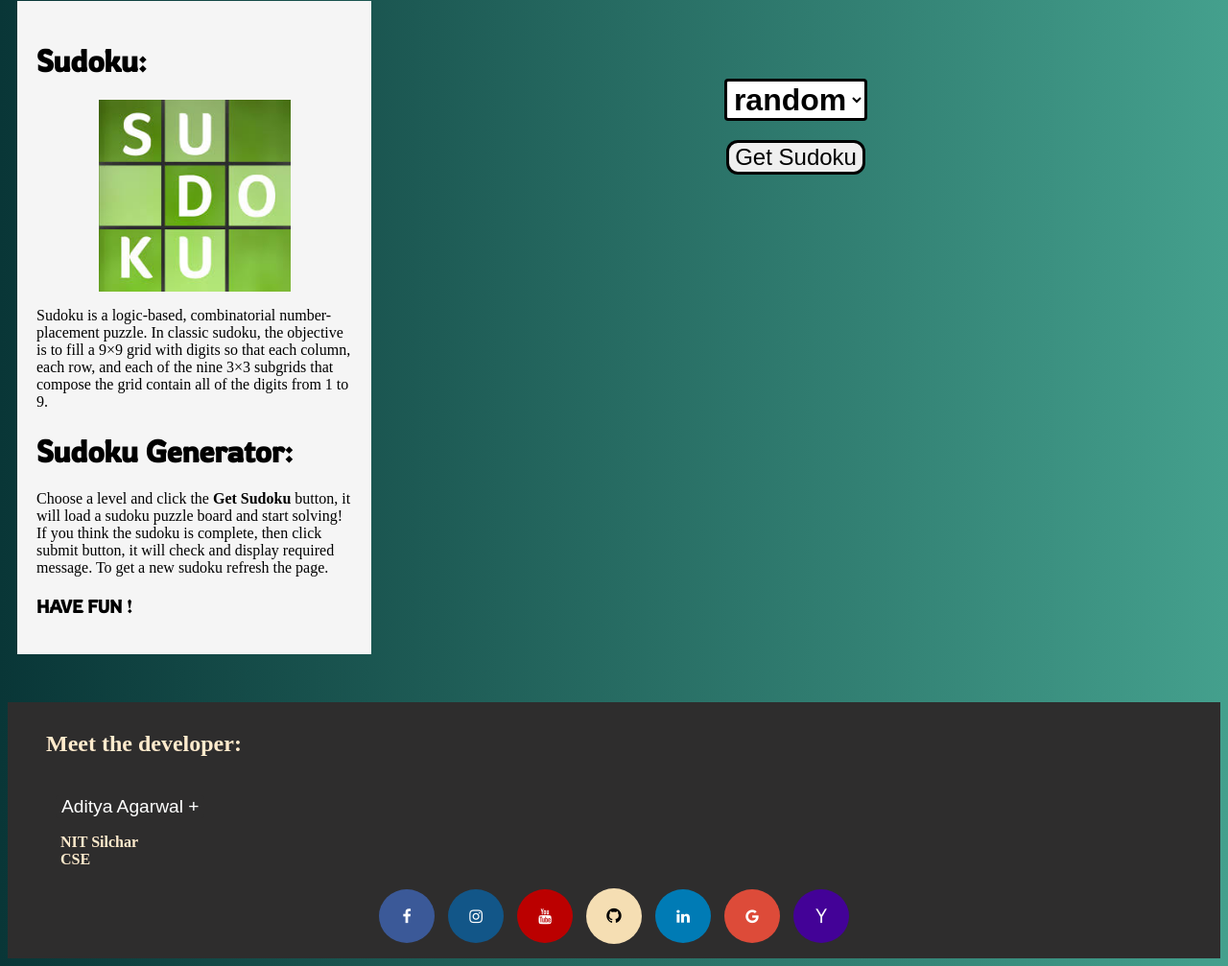
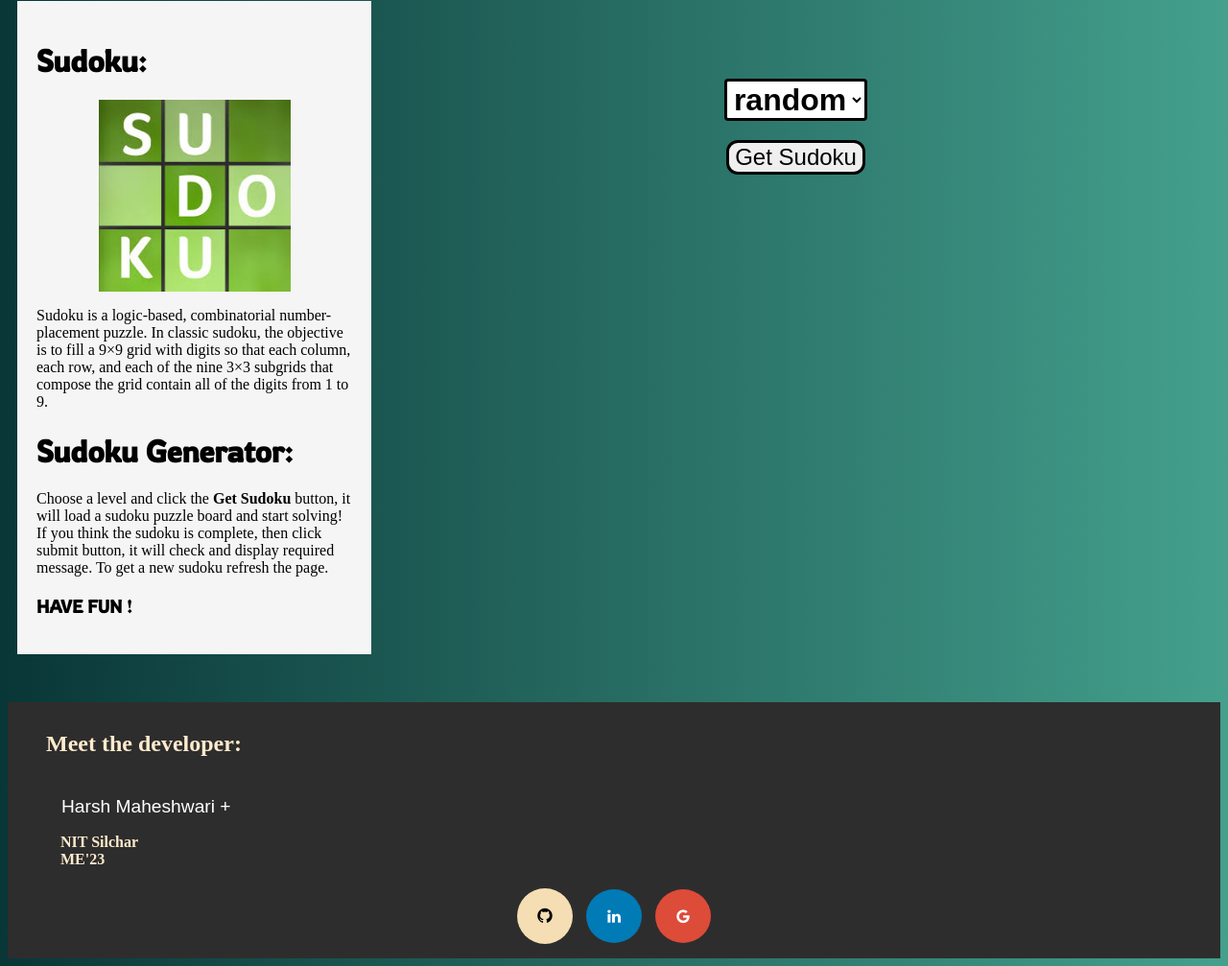
Before and after one commit to HarshMaheshwari23/Sudoku-Solver, a plain HTML site: page SudokuGenerator.html in a window 1280 px wide. Shown: the part 461-1468 px from the top of the page at 96% size. Drawn offline with Linux system fonts and the light colour scheme.

Commit message:
personal info updated

```diff
--- a/SudokuGenerator.html
+++ b/SudokuGenerator.html
@@ -178,24 +178,20 @@
 		<h2 style="text-align: left; padding-left: 30px;">Meet the developer:</h2>
 
 		<button class="collapsible">
-			Aditya Agarwal
+			Harsh Maheshwari
 		</button>
 
 		<div class="content">
-			<img src="aditya pic.jpg" alt="developer profile picture" style="height: 150px; width: 150px;">
+			<img src="Harsh_image.jpeg" alt="developer profile picture" style="height: 150px; width: 150px;">
 		</div>
 		<p>
 			<strong>NIT Silchar<br>
-				CSE</strong>
+				ME'23</strong>
 		</p>
 		<div class="icons">
-			<a href="https://www.facebook.com/profile.php?id=100009177385701" target="_blank" class="fa fa-facebook"></a>
-			<a href="https://www.instagram.com/_aditya_2712/" target="_blank" class="fa fa-instagram"></a>
-			<a href="https://www.youtube.com/channel/UCnm4Ub9cWVbzRv277EsS4mA" target="_blank" class="fa fa-youtube"></a>
-			<a href="https://github.com/aditya2712" target="_blank" class="fa fa-github" style="font-size: 18px;"></a>
-			<a href="https://www.linkedin.com/in/aditya-agarwal-1b26301a0" target="_blank" class="fa fa-linkedin"></a>
-			<a href="mailto:aditya.agarwal.20012712@gmail.com" target="_blank" class="fa fa-google"></a>
-			<a href="mailto:adi27122001@yahoo.com" target="_blank" class="fa fa-yahoo"></a>
+			<a href="https://github.com/HarshMaheshwari23" target="_blank" class="fa fa-github" style="font-size: 18px;"></a>
+			<a href="https://www.linkedin.com/in/harsh-maheshwari-2b09031a5/" target="_blank" class="fa fa-linkedin"></a>
+			<a href="mailto:harsh0232001@gmail.com" target="_blank" class="fa fa-google"></a>
 		</div>
 	</div>
 
```
Also changed, not shown: index.html (+6 -10 lines), Harsh_image.jpeg (added), aditya pic.jpg (deleted).
